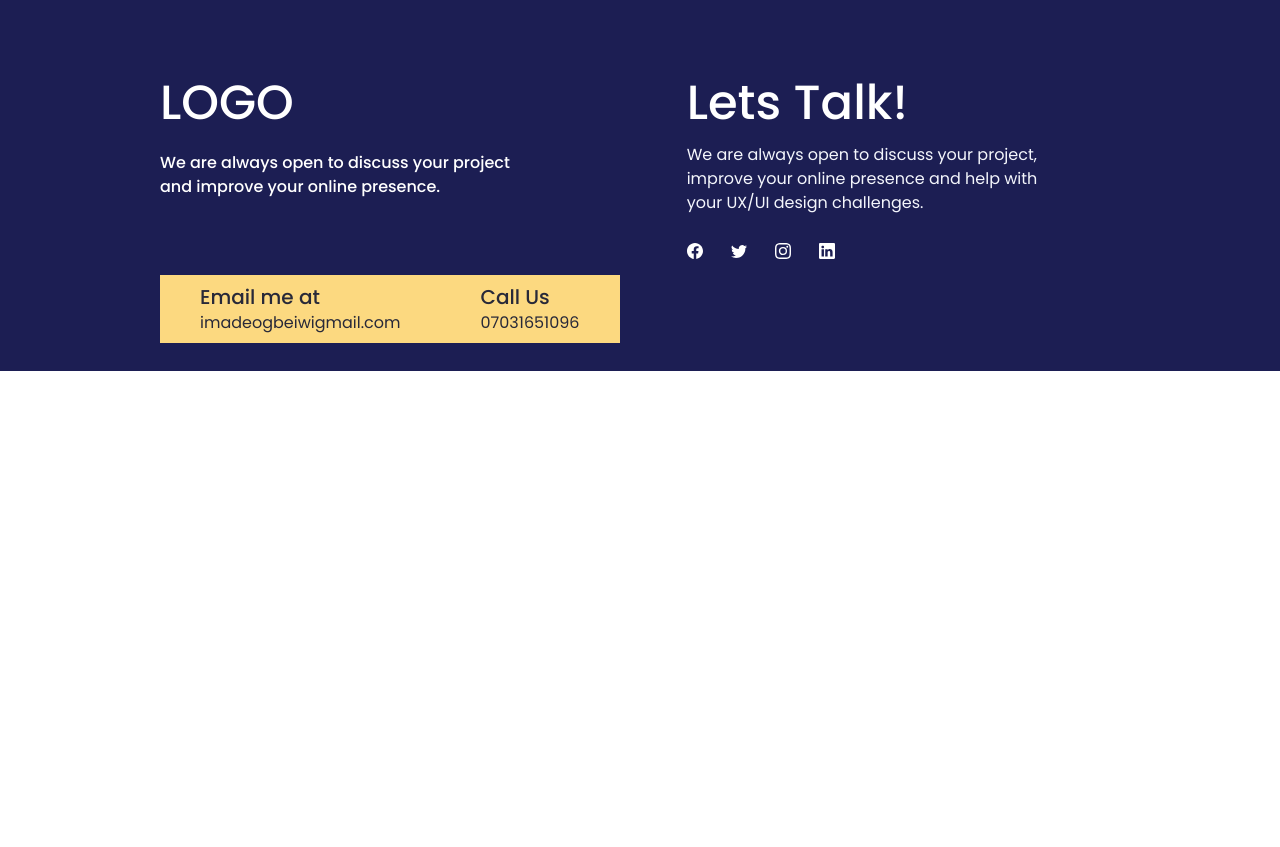
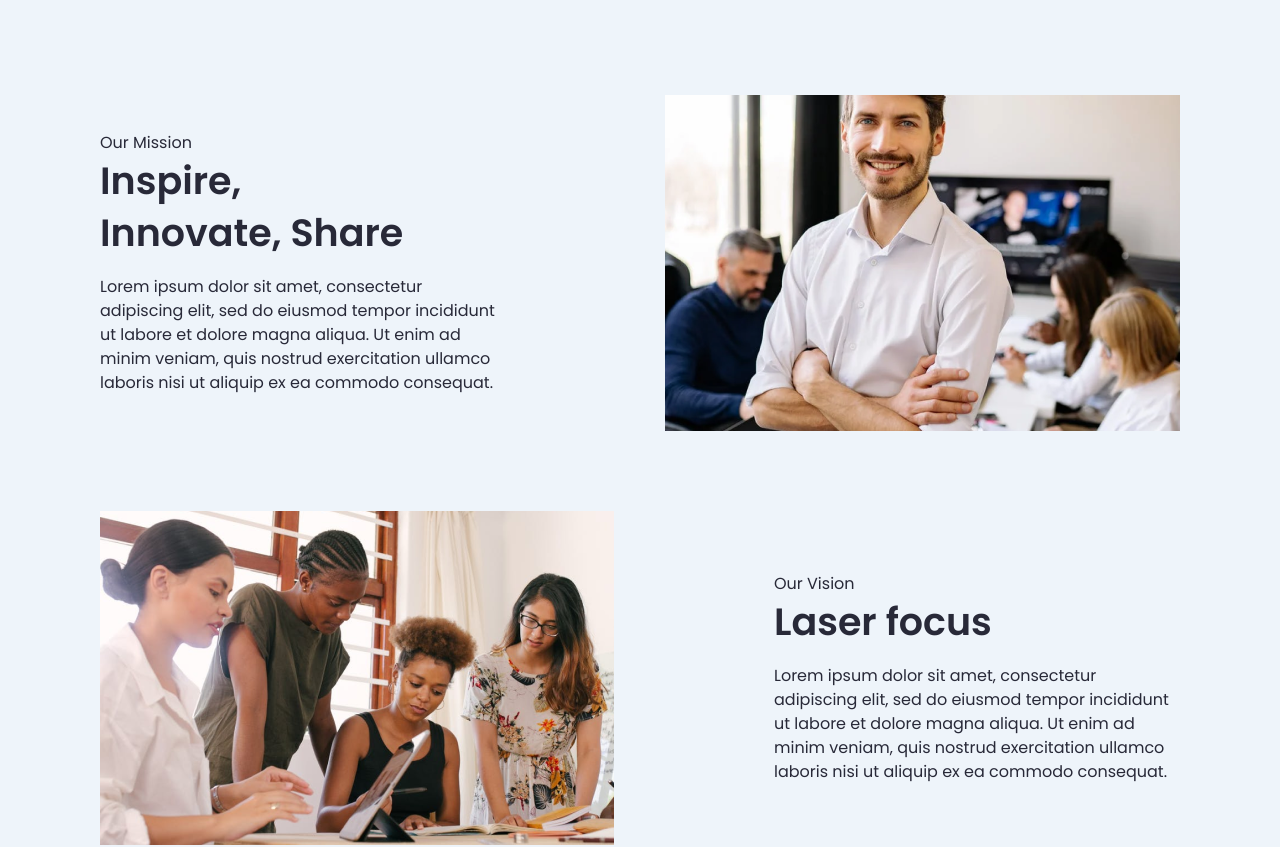
Before and after one commit to WinifredOgbeiwi/Website_Builder, a React (Vite) app: page /about in a window 1280 px wide. Shown: the part 2060-2907 px from the top of the page. Before the commit the page ends 2431 px from the top, so only its background shows below. Built offline with nearby package versions, Linux system fonts and the light colour scheme.

Commit message:
ABOUT - mission section

```diff
--- a/src/routes/About.jsx
+++ b/src/routes/About.jsx
@@ -2,6 +2,7 @@ import React from 'react'
 import { Hero } from '../sections/about/hero'
 import { WhoWeAre } from '../sections/about/who_we_are'
 import { Process } from '../sections/about/process'
+import { Mission } from '../sections/about/mission'
 
 const About = () => {
   return (
@@ -9,6 +10,7 @@ const About = () => {
       <Hero/>
       <WhoWeAre/>
       <Process/>
+      <Mission/>
     </>
   )
 }
--- a/src/sections/about/mission.jsx
+++ b/src/sections/about/mission.jsx
@@ -1,7 +1,30 @@
-import React from 'react'
+import React from "react";
+import { Heading3 } from "../../components/headings";
+import assets from "../../constants/assets";
 
-export const mission = () => {
+export const Mission = () => {
   return (
-    <div>mission</div>
-  )
-}
+      <section className=" py-[128px] bg-[#EEF4FA]">
+
+          <div className="flex items-center space-x-40" >
+              <div>
+              <p>Our Mission</p>
+              <Heading3 text="Inspire, Innovate, Share" />
+                  <p>Lorem ipsum dolor sit amet, consectetur adipiscing elit, sed do eiusmod tempor incididunt ut labore et dolore magna aliqua. Ut enim ad minim veniam, quis nostrud exercitation ullamco laboris nisi ut aliquip ex ea commodo consequat.</p>
+          </div>
+          <img src={assets.about_3} alt="" />
+      </div>
+
+          <div className="flex items-center space-x-40 mt-20" >
+              <img src={assets.about_4} alt="" />
+              <div>
+                  <p>Our Vision</p>
+                  <Heading3 text="Laser focus" />
+                  <p>Lorem ipsum dolor sit amet, consectetur adipiscing elit, sed do eiusmod tempor incididunt ut labore et dolore magna aliqua. Ut enim ad minim veniam, quis nostrud exercitation ullamco laboris nisi ut aliquip ex ea commodo consequat.</p>
+              </div>
+
+          </div>
+
+    </section>
+  );
+};
```
